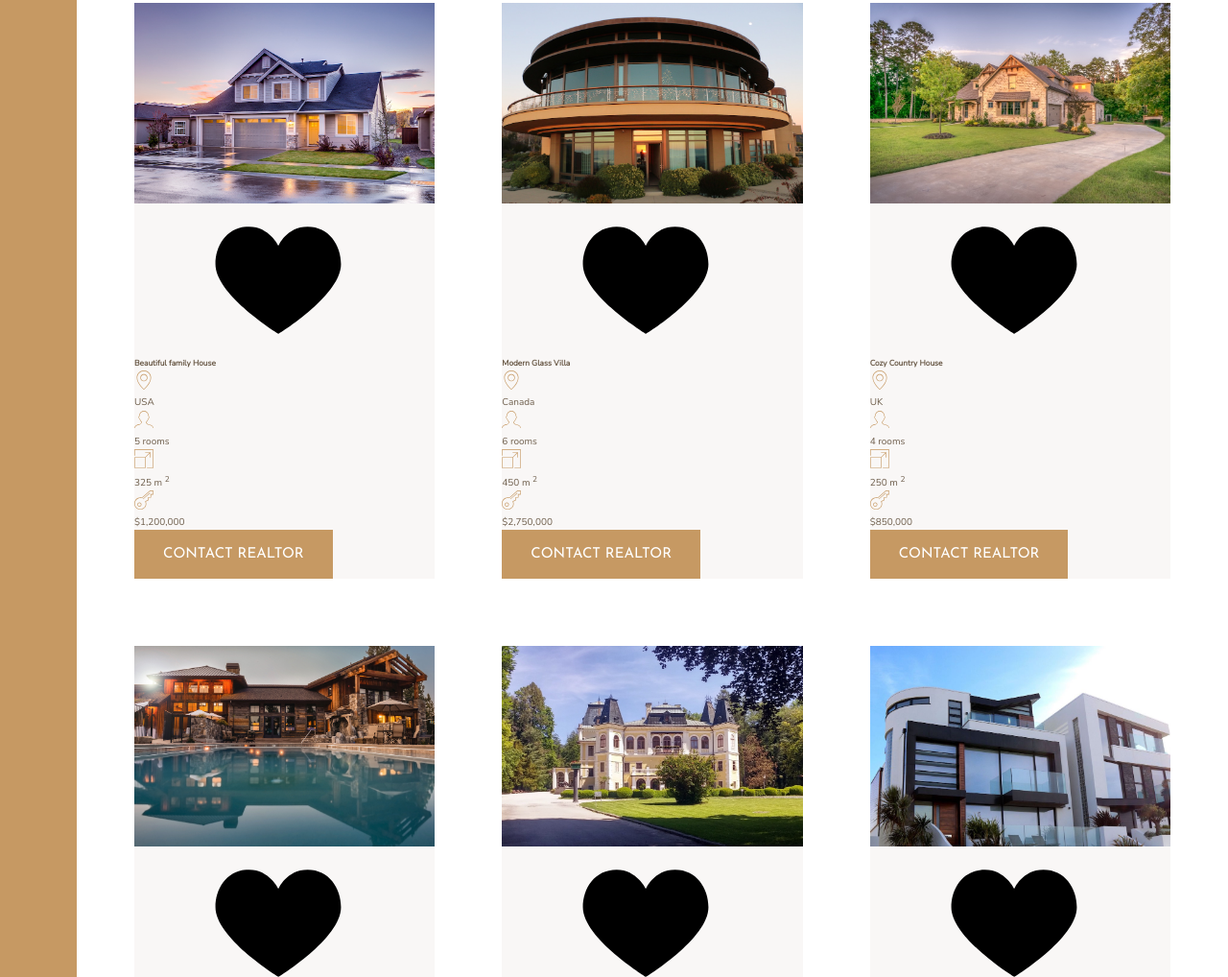
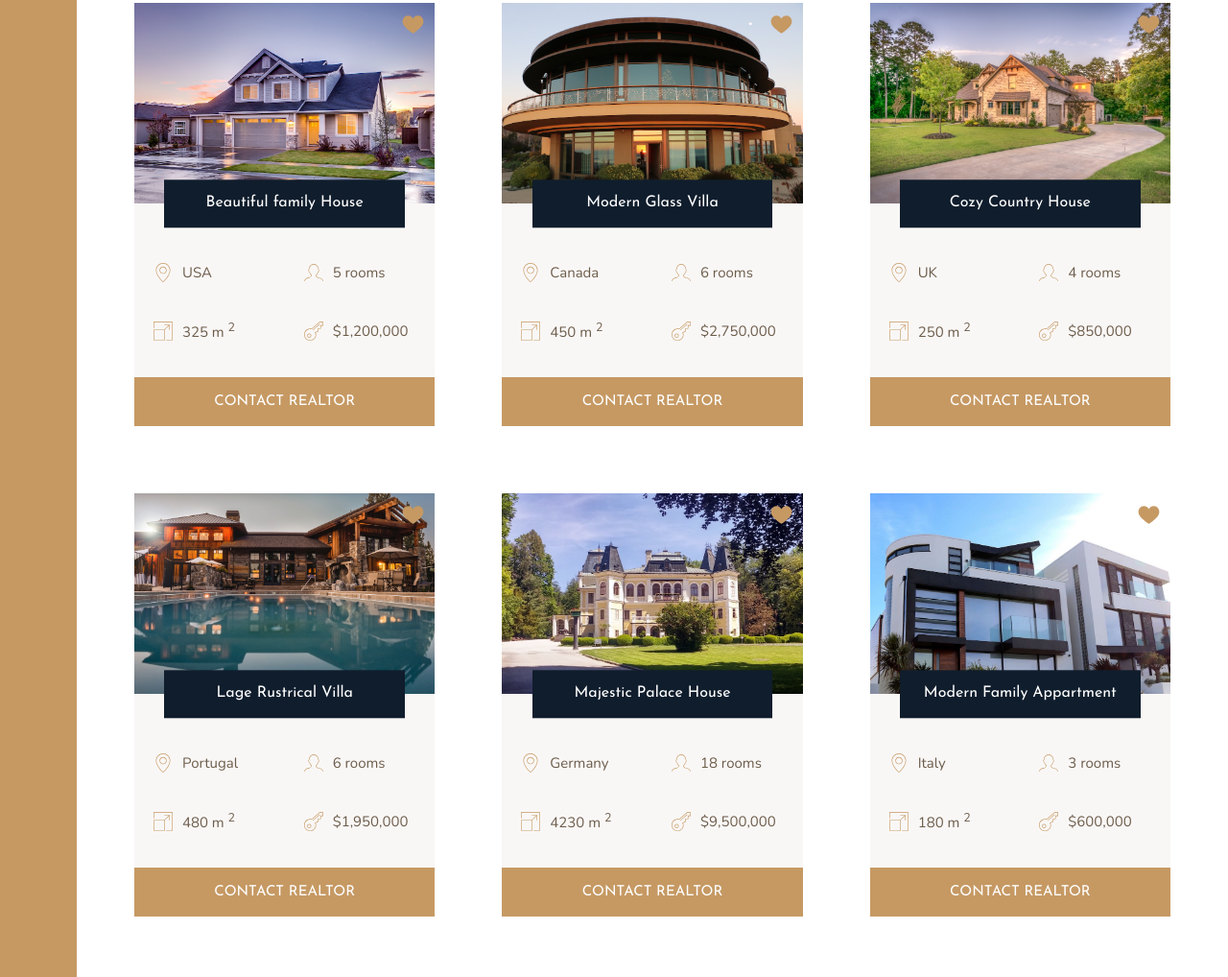
Before and after one commit to FrozenPyrozen/Nexter, a website: page index.html in a window 1280 px wide. Shown: the part 1967-2985 px from the top of the page at 96% size. Drawn offline with nearby package versions, Linux system fonts and the light colour scheme.

Commit message:
Builded homes items using grid and flexbox
Worked with align self and overlapping

```diff
--- a/index.html
+++ b/index.html
@@ -148,7 +148,7 @@
           </svg>
           <p>$1,200,000</p>
         </div>
-        <button class="btn">Contact realtor</button>
+        <button class="btn home__btn">Contact realtor</button>
       </div>
 
       <div class="home">
@@ -188,7 +188,7 @@
           </svg>
           <p>$2,750,000</p>
         </div>
-        <button class="btn">Contact realtor</button>
+        <button class="btn home__btn">Contact realtor</button>
       </div>
 
       <div class="home">
@@ -228,7 +228,7 @@
           </svg>
           <p>$850,000</p>
         </div>
-        <button class="btn">Contact realtor</button>
+        <button class="btn home__btn">Contact realtor</button>
       </div>
 
       <div class="home">
@@ -268,7 +268,7 @@
           </svg>
           <p>$1,950,000</p>
         </div>
-        <button class="btn">Contact realtor</button>
+        <button class="btn home__btn">Contact realtor</button>
       </div>
 
       <div class="home">
@@ -308,7 +308,7 @@
           </svg>
           <p>$9,500,000</p>
         </div>
-        <button class="btn">Contact realtor</button>
+        <button class="btn home__btn">Contact realtor</button>
       </div>
 
       <div class="home">
@@ -348,7 +348,7 @@
           </svg>
           <p>$600,000</p>
         </div>
-        <button class="btn">Contact realtor</button>
+        <button class="btn home__btn">Contact realtor</button>
       </div>
     </section>
 
--- a/sass/_homes.scss
+++ b/sass/_homes.scss
@@ -10,27 +10,73 @@
 .home {
   background-color: $color-grey-light-1;
 
+  display: grid;
+  grid-template-columns: repeat(2, 1fr);
+  row-gap: 3.5rem;
+
   &__img {
     width: 100%;
+    grid-row: 1/2;
+    grid-column: 1/-1;
+    z-index: 1;
   }
 
   &__like {
+    grid-row: 1/2;
+    grid-column: 2/3;
+    fill: $color-primary;
+    height: 2.5rem;
+    width: 2.5rem;
+    z-index: 2;
+    justify-self: end;
+    margin: 1rem;
   }
 
   &__name {
+    grid-row: 1/2;
+    grid-column: 1/-1;
+    justify-self: center;
+    align-self: end;
+    z-index: 2;
+
+    width: 80%;
+    font-family: $font-display;
+    font-size: 1.6rem;
+    text-align: center;
+    padding: 1.25rem;
+    background-color: $color-secondary;
+    color: $color-white;
+    font-weight: 400;
+    transform: translateY(50%);
+  }
+
+  &__location,
+  &__rooms {
+      margin-top: 2.5rem;
   }
 
   &__location,
   &__rooms,
   &__area,
   &__price {
+
+    display: flex;
+    align-items: center;
+
+    font-size: 1.5rem;
+    margin-left: 2rem;
+
     svg {
-        fill: $color-primary;
-        height: 2rem;
-        width: 2rem;
+      fill: $color-primary;
+      height: 2rem;
+      width: 2rem;
+      margin-right: 1rem;
     }
 
-    p {
-    }
+
+  }
+
+  &__btn {
+    grid-column: 1/-1;
   }
 }
```
Also changed, not shown: css/style.css.
